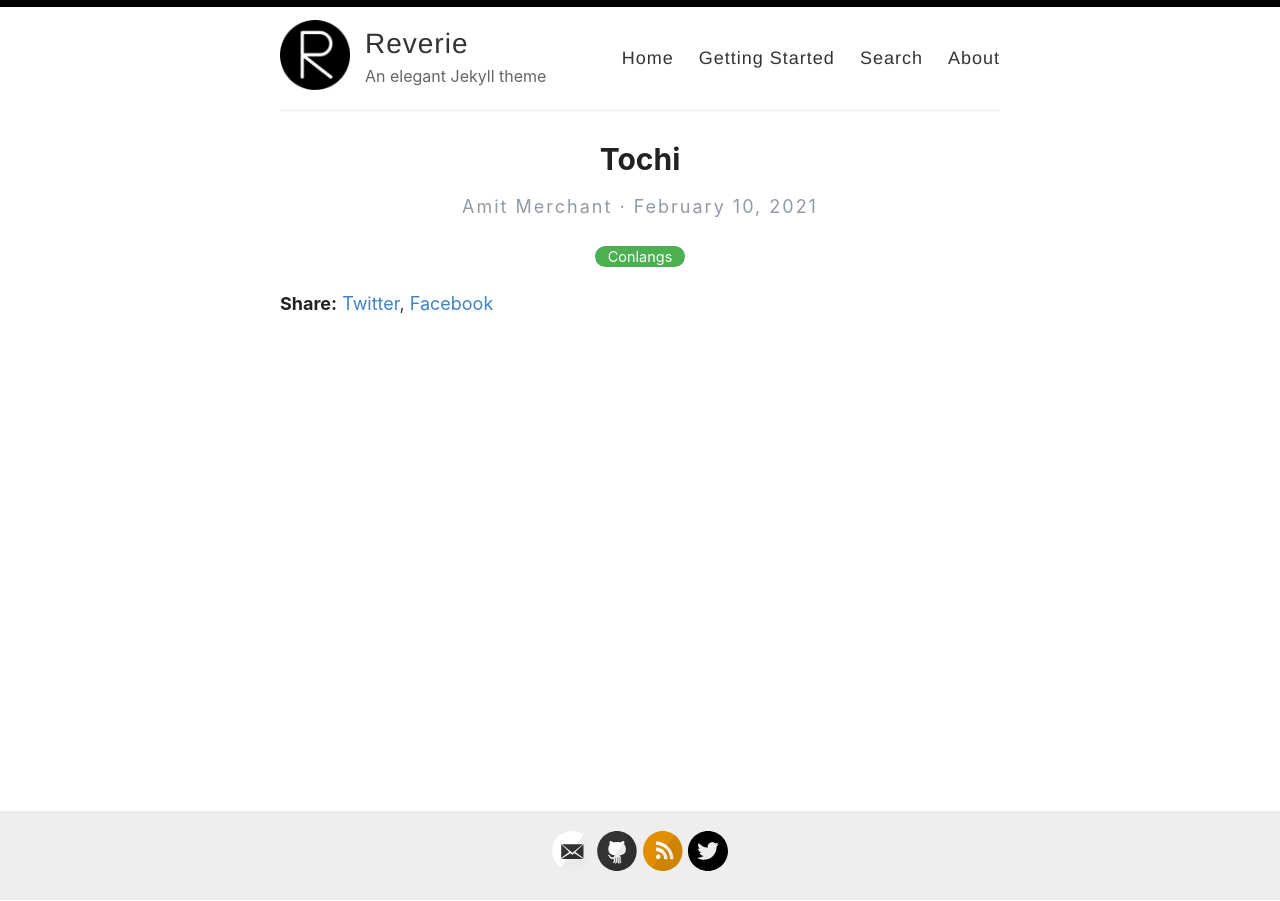
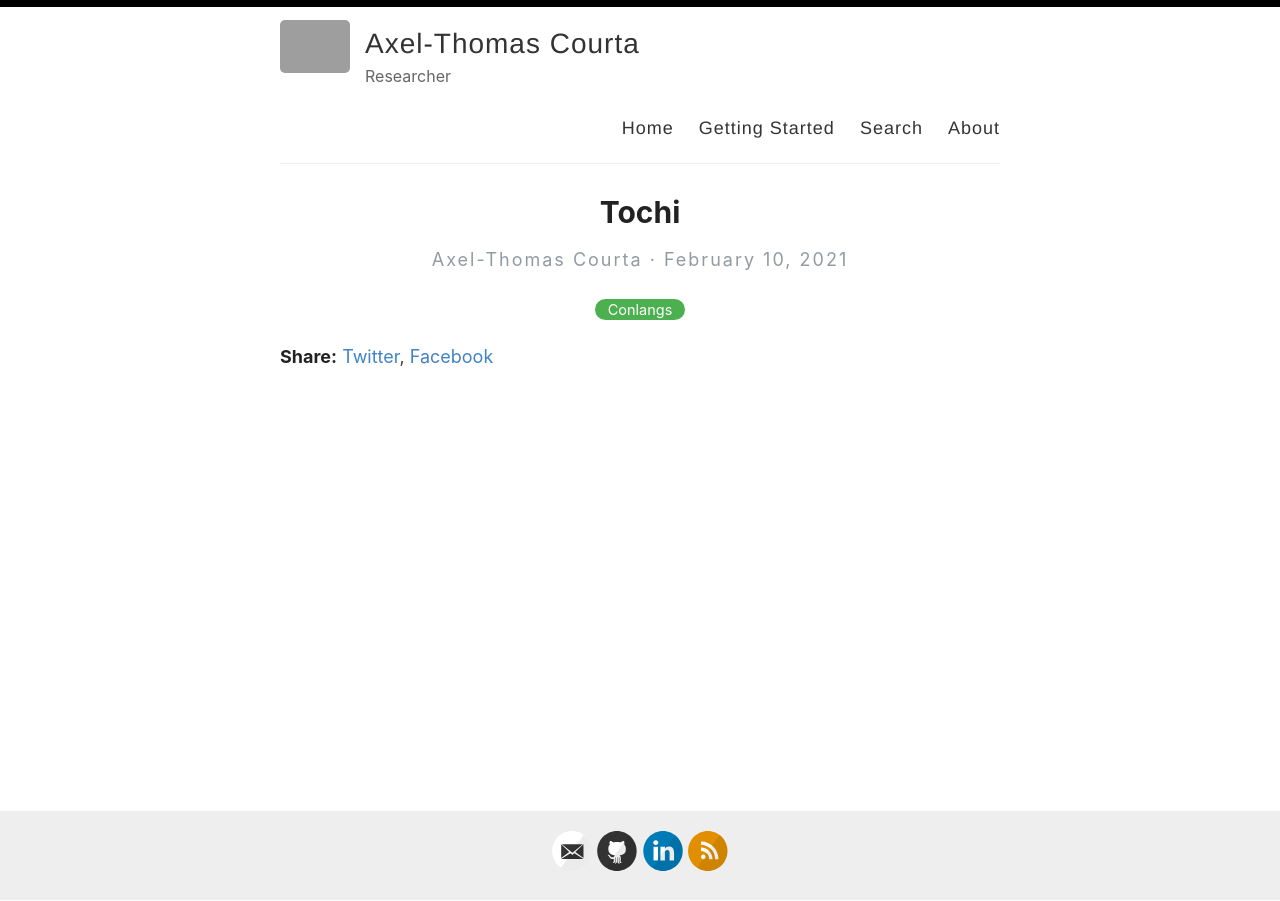
Before and after one commit to at-courta/at-courta.github.io, a Jekyll site: the page built from _posts/2021-02-10-post-1.md, in a window 1280 px wide. Built offline with Jekyll 4.4.1, drawn with Linux system fonts in a browser that asks for light colours; grey boxes are pictures that could not be loaded.

Commit message:
Update _config.yml

```diff
--- a/_config.yml
+++ b/_config.yml
@@ -3,16 +3,16 @@
 #
 
 # Name of your site (displayed in the header)
-name: Reverie
+name: Axel-Thomas Courta
 
 # Name of the author
-author: Amit Merchant
+author: Axel-Thomas Courta
 
 # Short bio or description (displayed in the header)
-description: An elegant Jekyll theme
+description: Researcher
 
 # URL of your avatar or profile pic (you could use your GitHub profile pic)
-avatar: /images/reverie.png
+avatar: /images/me.jpg
 
 #
 # Flags below are optional
@@ -20,39 +20,24 @@ avatar: /images/reverie.png
 
 # Includes an icon in the footer for each username you enter
 footer-links:
-  dribbble:
-  email: amit.d.merchant@gmail.com
-  facebook:
-  flickr:
-  github: amitmerchant1990/reverie
-  instagram:
-  linkedin:
-  pinterest:
+  email: axelthomas.courta@gmail.com
+  github: at-courta
+  linkedin: axel-thomas-courta
   rss: rss
-  twitter: amit_merchant
-  stackoverflow:
-  youtube: # channel/<your_long_string> or user/<user-name>
-  googleplus: # anything in your profile username that comes after plus.google.com/
-  playconsole:
-
-
-# Enter your Disqus shortname (not your username) to enable commenting on posts
-# You can find your shortname on the Settings page of your Disqus account
-disqus:
 
 # Enter your Google Analytics web tracking code (e.g. UA-2110908-2) to activate tracking
-google_analytics: UA-43339302-11
+google_analytics:
 
 # Your website URL (e.g. http://amitmerchant1990.github.io or http://www.amitmerchant.com)
 # Used for Sitemap.xml and your RSS feed
-url: http://www.amitmerchant.com/reverie
-enforce_ssl: https://www.amitmerchant.com/reverie
+url: http://at-courta.github.io
+enforce_ssl: https://at-courta.github.io
 
 # If you're hosting your site at a Project repository on GitHub pages
 # (http://yourusername.github.io/repository-name)
 # and NOT your User repository (http://yourusername.github.io)
 # then add in the baseurl here, like this: "/repository-name"
-baseurl: "/reverie"
+baseurl: ""
 
 #
 # !! You don't need to change any of the configuration flags below !!
```
